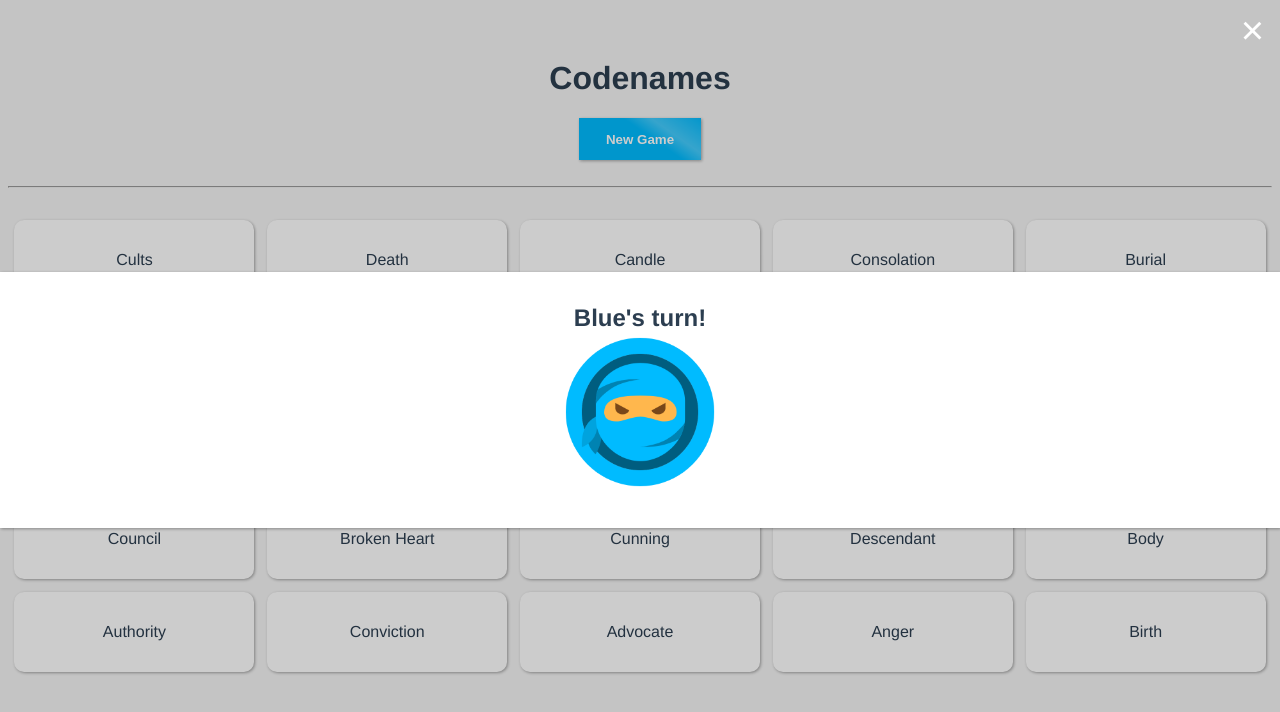
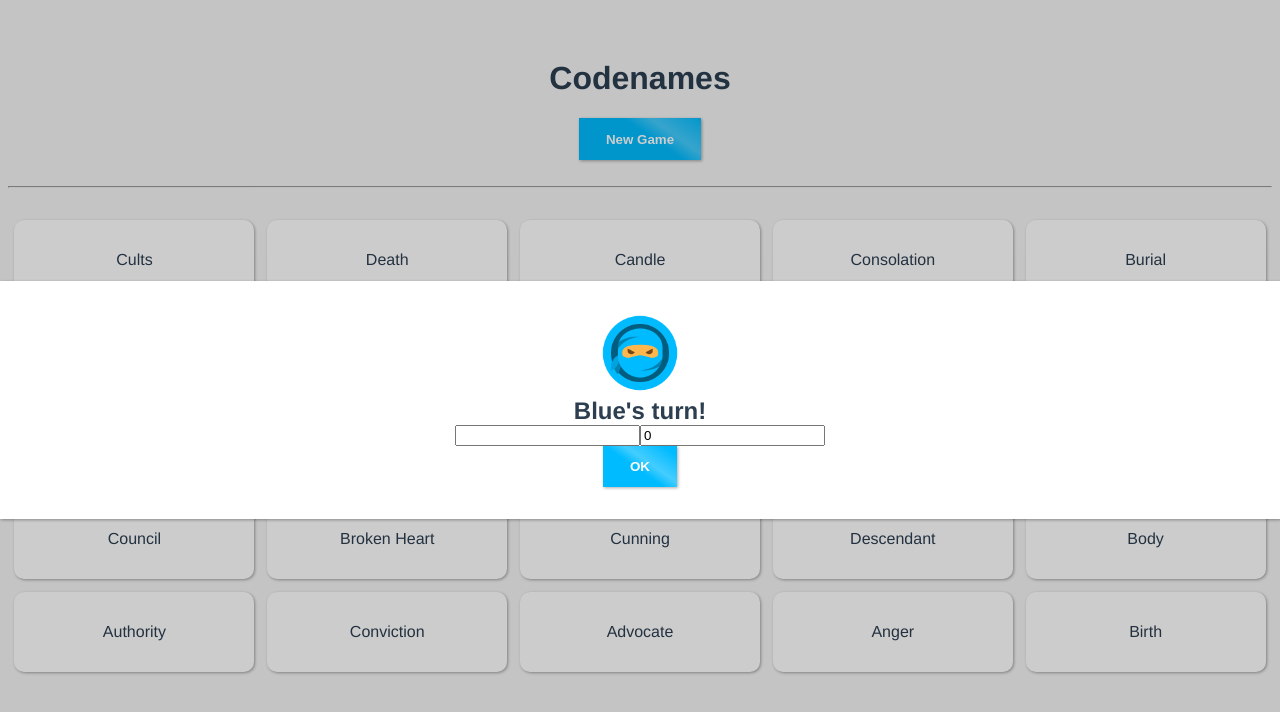
Before and after one commit to amj311/codenames, a Vue app in the folder app/: page / in a window 1280 px wide. Both pictures are taken after a click on the button "New Game". Shown: the top 712 px of the page. Built offline with nearby package versions, Linux system fonts and the light colour scheme.

Commit message:
form shows for turn hint. playing stops when modal opens

```diff
--- a/app/src/App.vue
+++ b/app/src/App.vue
@@ -40,6 +40,10 @@ body {
 .ui-raised {
   box-shadow: 1px 1px 3px #0005;
 }
+img.ui-raised {
+  filter: drop-shadow(3px 3px 5px 0px #0004);
+  box-shadow: none;
+}
 .ui-raised.ui-pressable:hover {
     box-shadow: 3px 3px 5px 0px #0004;
     transform: translateY(-1px);
--- a/app/src/components/Board.vue
+++ b/app/src/components/Board.vue
@@ -3,7 +3,7 @@
     <h1>{{ msg }}</h1>
     <button @click="setNewGame" class="ui-raised ui-pressable ui-shiny">New Game</button>
     <br><br><hr/><br/>
-    <div v-if="cards.length > 0" class="cards-table" :style="{'pointer-events': canPlay}">
+    <div v-if="cards.length > 0" class="cards-table" :style="{'pointer-events': canPlay ? 'all' : 'none'}">
       <div v-for="card in cards" :key="card.word" class="card-cell">
         <Card :freeRotate="gameOver" :card="card" @flipped="handleCardFlip(card)" />
       </div>
@@ -13,8 +13,11 @@
       <div id="modalCloser" v-if="!(modal_cbNO || modal_cbOK)" @click="modal_on('EX')">&times;</div>
       <div id="modalContainer" class="ui-raised">
         <div id="modalContent">
+          <img id="modalImg" v-if="modal_img" :src="modal_img.path" :style="{width: modal_img.w, height: modal_img.h}" />
           <div id="modalMsg">{{modal_msg}}</div>
-          <img id="modalImg" v-if="modal_img" :src="modal_img.path" :style="{width: modal_img.w, height: modal_img.h}" />
+          <form id="turnHintForm" v-if="modal_form == 'turnHint'" @submit.prevent="modal_on('OK')">
+            <div class="form-row"><input v-model="turnHint" type="text" /><input type="number" min="0" v-model="turnGuesses" /></div>
+          </form>
           <div id="modalButtons">
             <button id="modalOK" v-if="modal_cbOK" @click="modal_on('OK')" class="ui-raised ui-shiny ui-pressable">OK</button>
             <button id="modalNo" v-if="modal_cbNO" @click="modal_on('NO')" class="ui-shiny ui-pressable">OK</button>
@@ -47,6 +50,9 @@ export default {
       assassin: { qty: 1, color: "black", name: "Assassin", deck: [], points: 0, img: require("@/assets/ninjas/black.png") },
     },
     teamOfTurn: null,
+    turnHint: "",
+    turnGuesses: 0,
+    turnGuessesUsed: 0,
     canPlay: false,
     gameOver: false,
     winner: null,
@@ -137,10 +143,14 @@ export default {
       console.groupEnd();
     },
 
+    pausePlay(){
+      this.canPlay = false;
+    },
+
     handleCardFlip(card) {
-      this.canPlay = false;
       console.log("%cFlipped: "+card.word, `color: #777; background-color: ${card.team.color}`)
       card.team.points++;
+      this.pausePlay();
 
       if (card.team.points == card.team.qty && card.team != this.cardDist.bystander) {
         this.winner = card.team;
@@ -151,29 +161,39 @@ export default {
             onEX: () => this.gameOver = true,
             img: {path: card.team.img, w:'15em', h:'15em'}
           });
+          this.canPlay = true;
         }
         , 500)
       }
 
       else {
-        setTimeout(this.advanceTurn, 500);
+        this.turnGuessesUsed++;
+        setTimeout(this.advanceTurn, 700);
       }
-
-      this.canPlay = true;
     },
 
     advanceTurn() {
+      this.turnHint = "";
+      this.turnGuesses = 0;
+      this.turnGuessesUsed = 0;
+
       if (this.teamOfTurn == this.cardDist.teamOne) this.teamOfTurn = this.cardDist.teamTwo;
       else this.teamOfTurn = this.cardDist.teamOne;
 
       this.modal_open({
         msg: this.teamOfTurn.name + "'s turn!",
-        img: {path: this.teamOfTurn.img, w:'10em', h:'10em'}
+        img: {path: this.teamOfTurn.img, w:'5em', h:'5em'},
+        form: 'turnHint',
+        onOK() {
+          console.log(`${this.teamOfTurn.name}'s turn. Hint: '${this.turnHint}' for ${this.turnGuesses}`)
+          this.canPlay = true;
+        },
       })
     },
 
 
     modal_open(props) {
+      this.modal_form = props.form;
       this.modal_cbEX = props.onEX;
       this.modal_cbOK = props.onOK;
       this.modal_cbNO = props.onNO;
@@ -188,7 +208,7 @@ export default {
     },
     modal_close() {
       this.modal_msg = "";
-      this.modal_cbOK = this.modal_cbNO = this.modal_cbEX = this.modal_img = null;
+      this.modal_cbOK = this.modal_cbNO = this.modal_cbEX = this.modal_img = this.modal_form = null;
     }
 
   }
```
